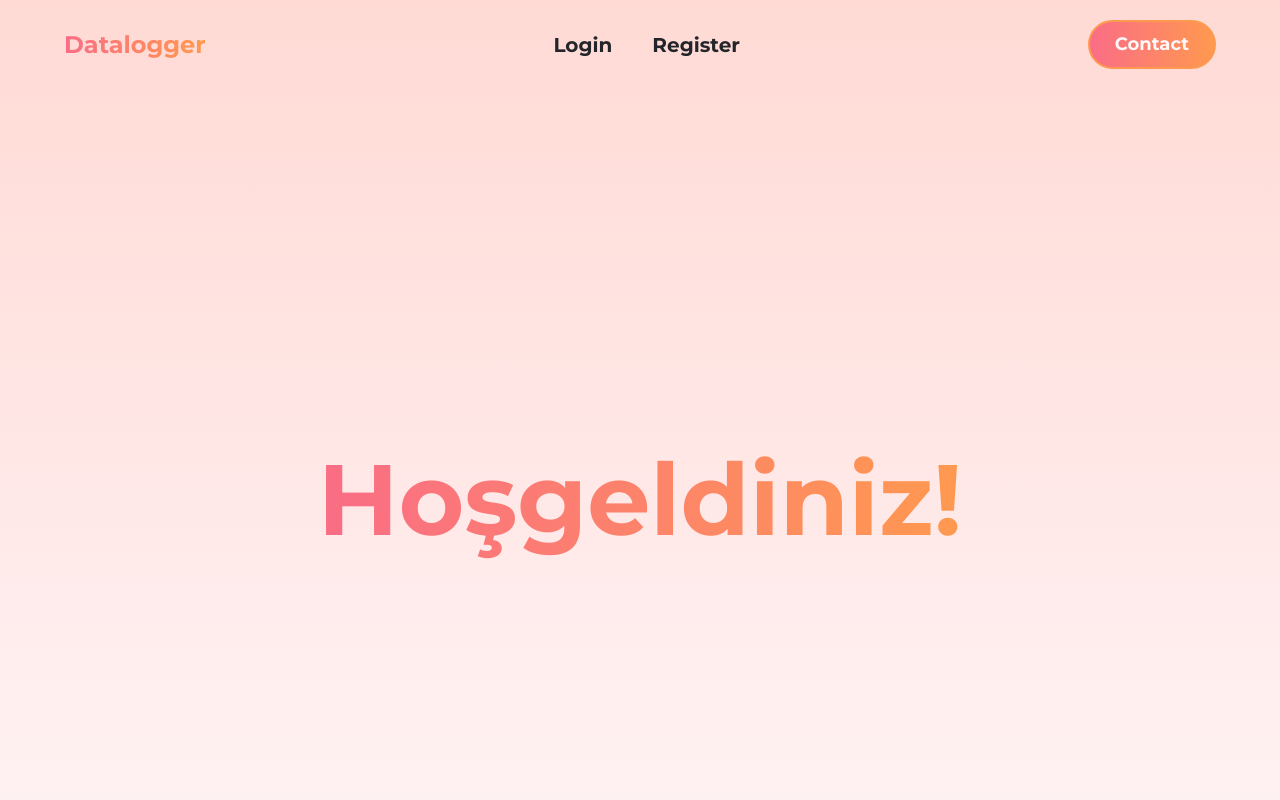
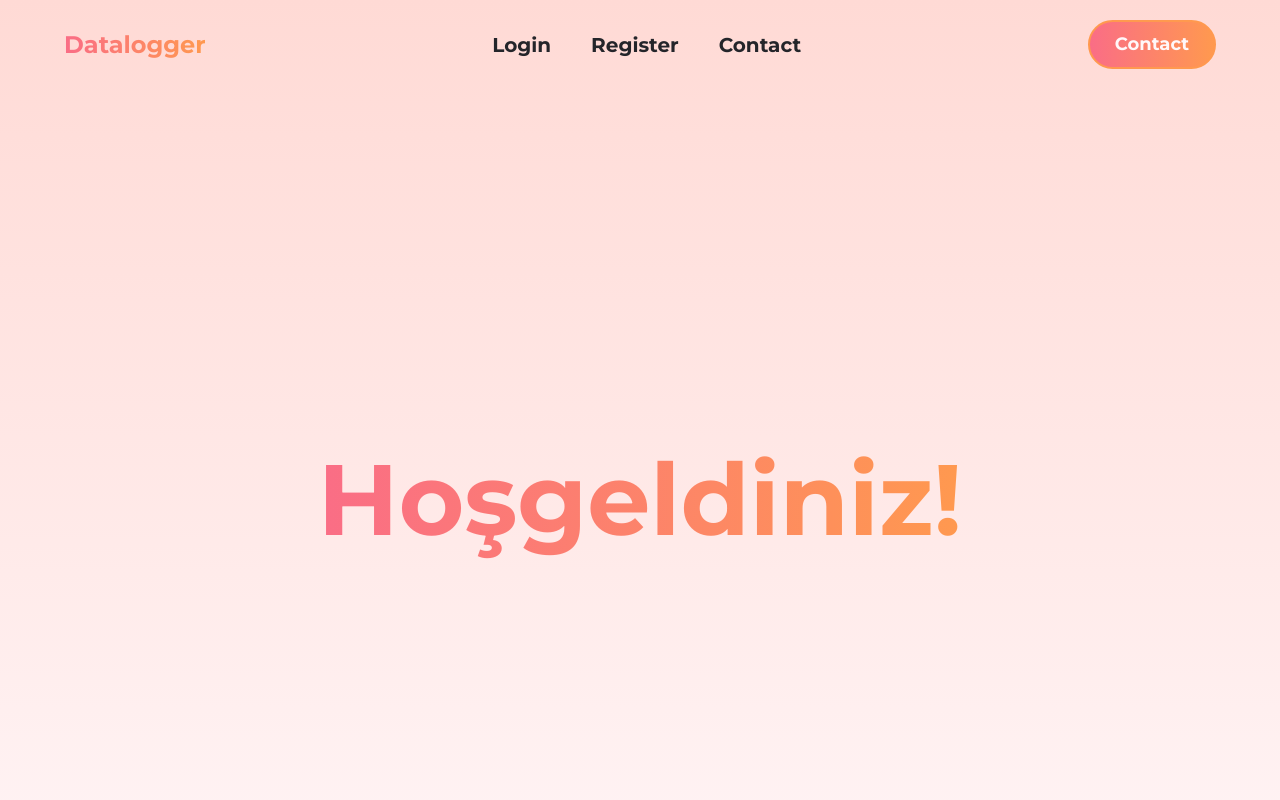
Before and after one commit to mertsiyami/datalogger_frontend, a React (Create React App) app: page / in a window 1280 px wide. Shown: the top 800 px of the page. Built offline with nearby package versions, Linux system fonts and the light colour scheme; no server answers.

Commit message:
contact button will be handeled

```diff
--- a/src/components/Header/Header.jsx
+++ b/src/components/Header/Header.jsx
@@ -75,6 +75,11 @@ const Header = () => {
               </li>
             </>
           )}
+          <li className="contact-button-mobile">
+            <Link to="/contact" onClick={closeMenu}>
+              Contact
+            </Link>
+          </li>
         </ul>
       </nav>
 
```
